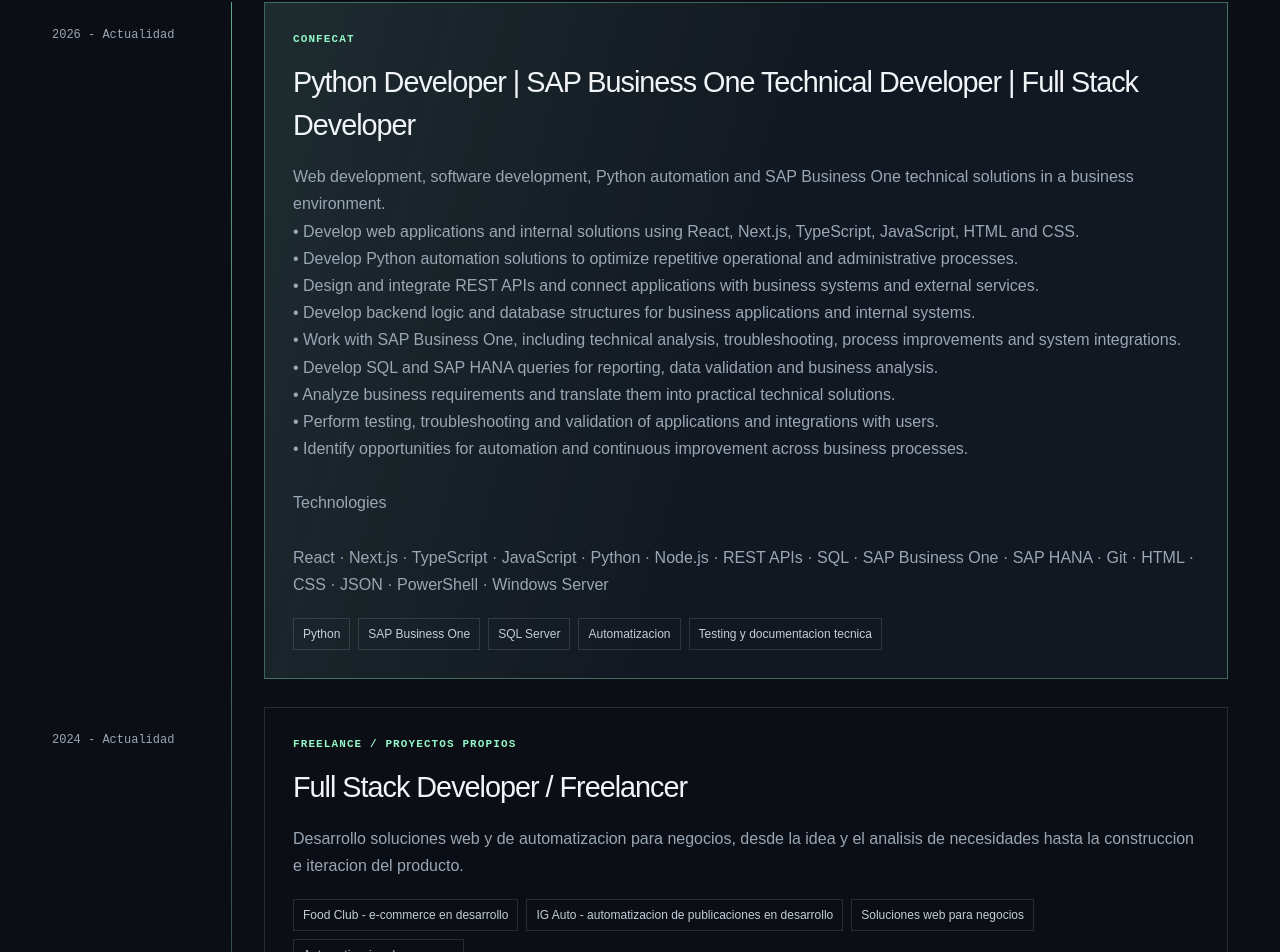
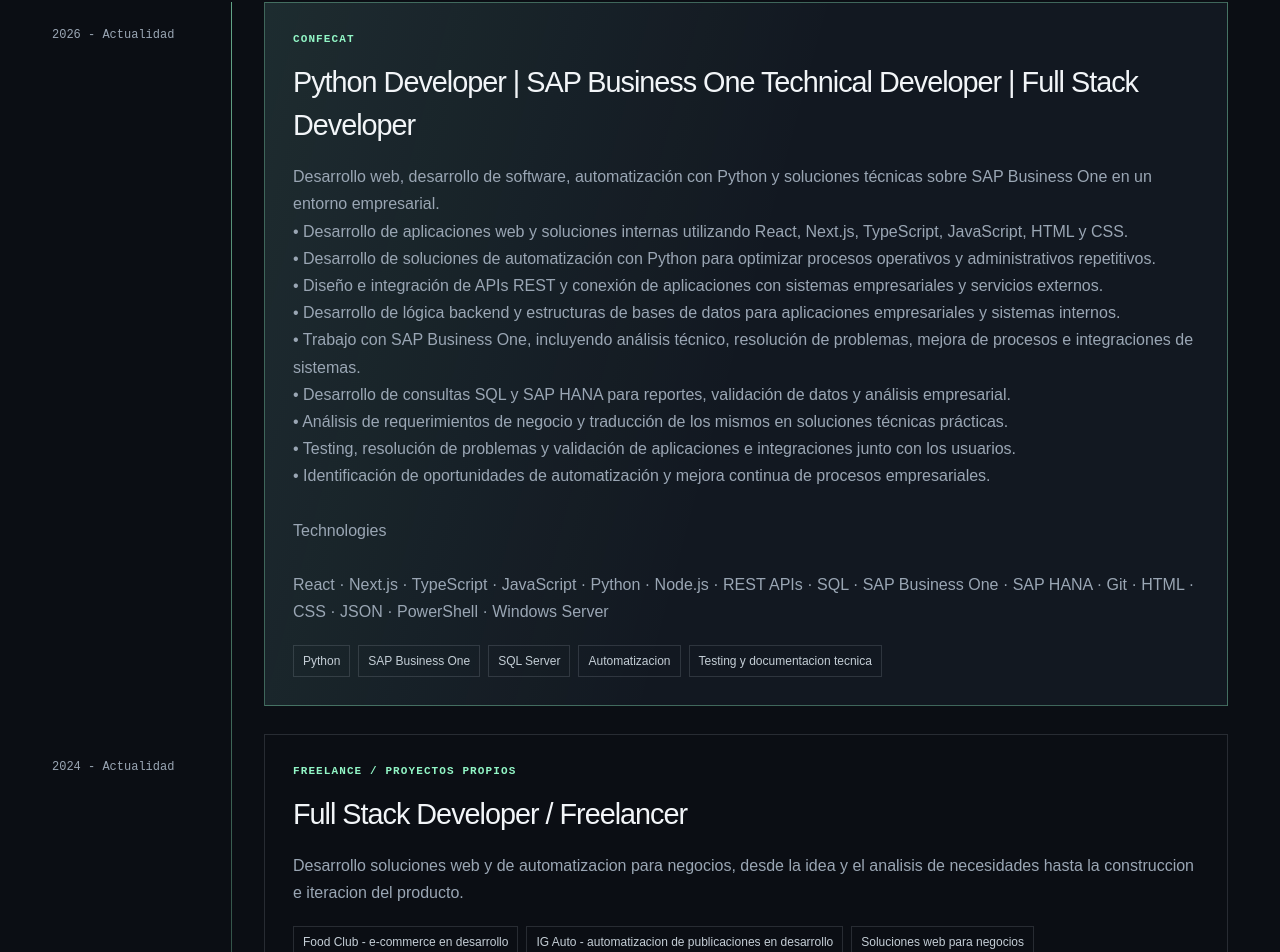
Before and after one commit to PsicoDevil/portfolio, a Next.js app in the folder apps/web/: page / in a window 1280 px wide. Shown: the part 2885-3837 px from the top of the page. Built offline with nearby package versions, Linux system fonts and the light colour scheme.

Commit message:
fix: translate CONFECAT experience

```diff
--- a/apps/web/src/data/portfolio.ts
+++ b/apps/web/src/data/portfolio.ts
@@ -67,7 +67,7 @@
     period: "2026 - Actualidad",
     title: "Python Developer | SAP Business One Technical Developer | Full Stack Developer",
     organization: "CONFECAT",
-    summary: "Web development, software development, Python automation and SAP Business One technical solutions in a business environment.\n• Develop web applications and internal solutions using React, Next.js, TypeScript, JavaScript, HTML and CSS.\n• Develop Python automation solutions to optimize repetitive operational and administrative processes.\n• Design and integrate REST APIs and connect applications with business systems and external services.\n• Develop backend logic and database structures for business applications and internal systems.\n• Work with SAP Business One, including technical analysis, troubleshooting, process improvements and system integrations.\n• Develop SQL and SAP HANA queries for reporting, data validation and business analysis.\n• Analyze business requirements and translate them into practical technical solutions.\n• Perform testing, troubleshooting and validation of applications and integrations with users.\n• Identify opportunities for automation and continuous improvement across business processes.\n\nTechnologies\n\nReact · Next.js · TypeScript · JavaScript · Python · Node.js · REST APIs · SQL · SAP Business One · SAP HANA · Git · HTML · CSS · JSON · PowerShell · Windows Server",
+    summary: "Desarrollo web, desarrollo de software, automatización con Python y soluciones técnicas sobre SAP Business One en un entorno empresarial.\n• Desarrollo de aplicaciones web y soluciones internas utilizando React, Next.js, TypeScript, JavaScript, HTML y CSS.\n• Desarrollo de soluciones de automatización con Python para optimizar procesos operativos y administrativos repetitivos.\n• Diseño e integración de APIs REST y conexión de aplicaciones con sistemas empresariales y servicios externos.\n• Desarrollo de lógica backend y estructuras de bases de datos para aplicaciones empresariales y sistemas internos.\n• Trabajo con SAP Business One, incluyendo análisis técnico, resolución de problemas, mejora de procesos e integraciones de sistemas.\n• Desarrollo de consultas SQL y SAP HANA para reportes, validación de datos y análisis empresarial.\n• Análisis de requerimientos de negocio y traducción de los mismos en soluciones técnicas prácticas.\n• Testing, resolución de problemas y validación de aplicaciones e integraciones junto con los usuarios.\n• Identificación de oportunidades de automatización y mejora continua de procesos empresariales.\n\nTechnologies\n\nReact · Next.js · TypeScript · JavaScript · Python · Node.js · REST APIs · SQL · SAP Business One · SAP HANA · Git · HTML · CSS · JSON · PowerShell · Windows Server",
     highlights: ["Python", "SAP Business One", "SQL Server", "Automatizacion", "Testing y documentacion tecnica"],
     current: true,
   },
```
